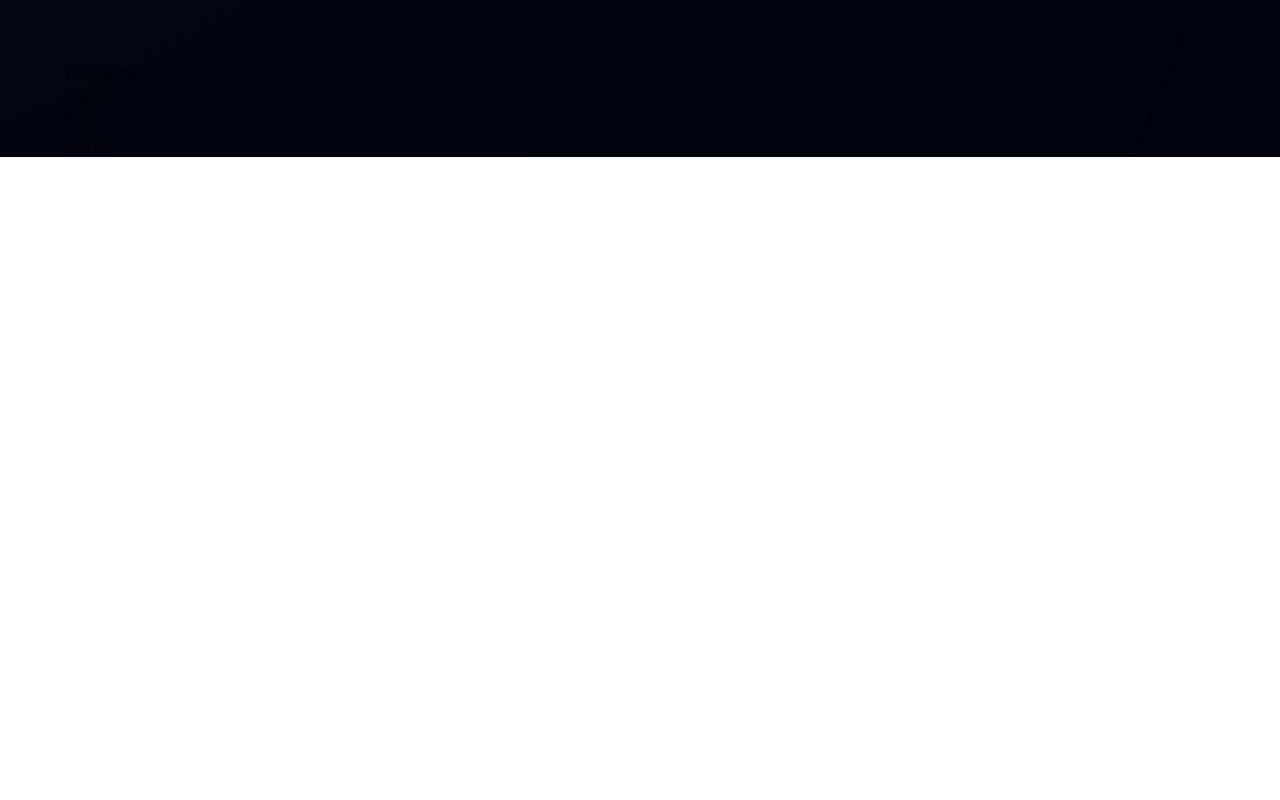
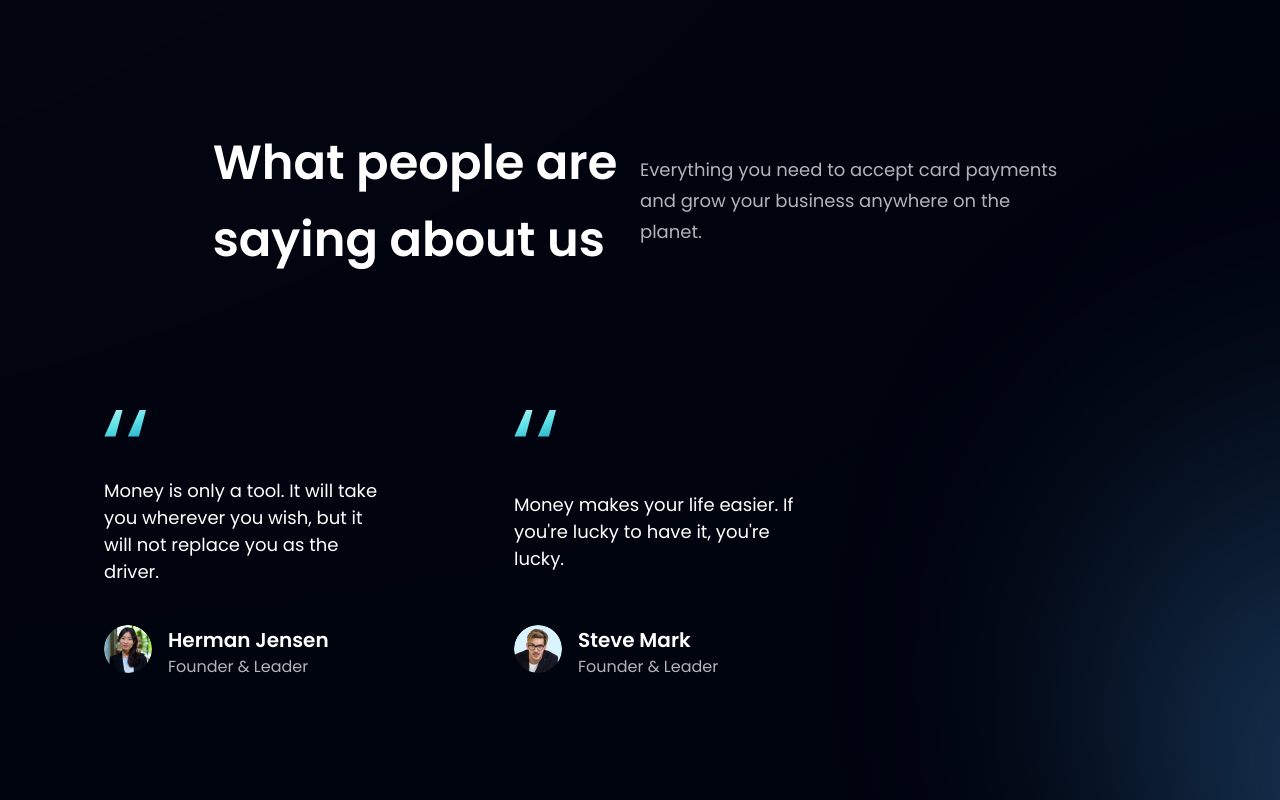
Before and after one commit to raahulvinod/Bank-modern-app, a React (Vite) app in the folder bank_modern_app/: page / in a window 1280 px wide. Shown: the part 2700-3500 px from the top of the page. Before the commit the page ends 2857 px from the top, so only its background shows below. Built offline with nearby package versions, Linux system fonts and the light colour scheme.

Commit message:
Working With Client Section

```diff
--- a/bank_modern_app/src/App.jsx
+++ b/bank_modern_app/src/App.jsx
@@ -11,7 +11,7 @@
   Footer,
   Testimonials,
 } from './components';
-//7:58
+//8:24
 
 const App = () => (
   <div className="bg-primary w-full overflow-hidden">
--- a/bank_modern_app/src/components/FeedbackCard.jsx
+++ b/bank_modern_app/src/components/FeedbackCard.jsx
@@ -1,7 +1,30 @@
 import React from 'react';
+import { quotes } from '../assets';
 
-const FeedbackCard = () => {
-  return <div>FeedbackCard</div>;
+const FeedbackCard = ({ content, name, title, img }) => {
+  return (
+    <div className="flex justify-between flex-col px-10 py-12 rounded-[20px] max-w-[370px] md:mr-10 sm:mr-5  mr-0 my-5 feedback-card">
+      <img
+        src={quotes}
+        alt="double_quotes"
+        className="w-[42px] h-[27px] object-contain"
+      />
+      <p className="font-poppins font-normal text-[18px] leading[32px] text-white my-10">
+        {content}
+      </p>
+      <div className="flex flex-row">
+        <img src={img} alt={name} className="w-[48px] h-[48px] rounded-full" />
+        <div className="flex flex-col ml-4">
+          <h4 className="font-poppins font-semibold text-[20px] leading[32px] text-white">
+            {name}
+          </h4>
+          <p className="font-poppins font-normal text-[16px] leading[24px] text-dimWhite">
+            {title}
+          </p>
+        </div>
+      </div>
+    </div>
+  );
 };
 
 export default FeedbackCard;
--- a/bank_modern_app/src/components/Testimonials.jsx
+++ b/bank_modern_app/src/components/Testimonials.jsx
@@ -1,7 +1,33 @@
 import React from 'react';
+import { feedback } from '../constants';
+import styles from '../style';
+import FeedbackCard from './FeedbackCard';
 
-const Testimonials = () => {
-  return <div>Testimonials</div>;
-};
+const Testimonials = () => (
+  <section
+    id="clients"
+    className={`${styles.paddingY} ${styles.flexCenter} flex-col relative`}
+  >
+    <div className="absolute z-[0] w-[60%] h-[60%] -right-[50%] rounded-full blue__gradient" />
+
+    <div className="w- flex justify-between items-center md:flex-row flex-col sm:mb-16 mb-6 relative z-[1]">
+      <h1 className={styles.heading2}>
+        What people are <br className="sm:block hidden" /> saying about us
+      </h1>
+      <div className="w-full md:mt-0 mt-6">
+        <p className={`${styles.paragraph} text-left max-w-[450px]`}>
+          Everything you need to accept card payments and grow your business
+          anywhere on the planet.
+        </p>
+      </div>
+    </div>
+
+    <div className="flex flex-wrap sm:justify-start justify-center w-full feedback-container relative z-[1]">
+      {feedback.map((card) => {
+        return <FeedbackCard key={card.id} {...card} />;
+      })}
+    </div>
+  </section>
+);
 
 export default Testimonials;
```
